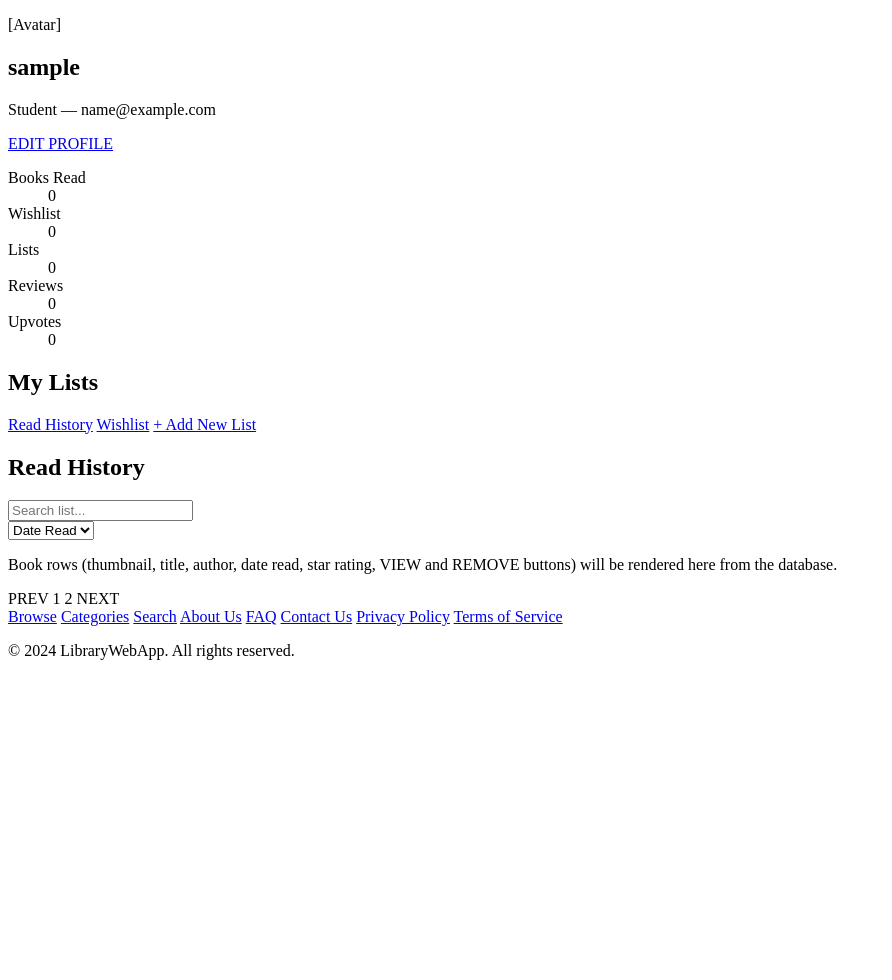
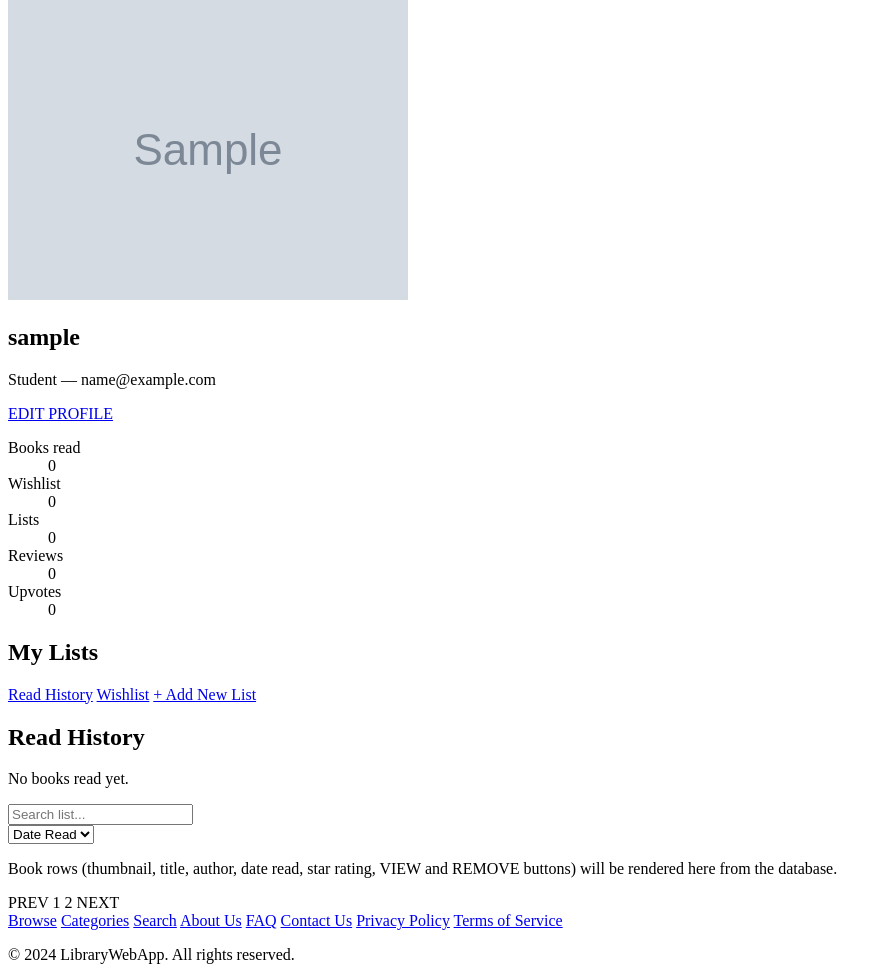
Before and after one commit to CharlesTse601/LibraryWebApp, a Django app: page /login/myaccount/ in a window 1280 px wide. Shown: the part 26-1006 px from the top of the page, without its empty margins (0-892 px from the left). Before the commit the page ends 686 px from the top, so only its background shows below. Run offline with Django 4.2, Linux system fonts and the light colour scheme; a user stored in the database is signed in; tables that the repository leaves empty hold one stand-in row (values such as "Sample post"); grey boxes marked "Sample" are stand-in pictures.

Commit message:
User able to add books and view in read history. Can view from Search results

```diff
--- a/library/templates/library/book_detail.html
+++ b/library/templates/library/book_detail.html
@@ -37,7 +37,10 @@
         {% endif %}
 
         {% if user.is_authenticated %}
-            <a href="#">MARK AS READ</a>
+            <form method="POST" action="{% url 'library:mark_as_read' book.isbn %}">
+                {% csrf_token %}
+                <button type="submit">MARK AS READ</button>
+            </form>
             <a href="#">+ ADD TO NEW LIST</a>
         {% endif %}
 
--- a/library/templates/library/browse.html
+++ b/library/templates/library/browse.html
@@ -32,7 +32,7 @@
         <span>#{{ forloop.counter }}</span>
         <img src="{{ book.cover_image_url }}" alt="{{ book.title }}">
         <p>{{ book.title }}</p>
-        <a href="/books/{{ book.isbn }}">View</a>
+        <a href="{% url 'library:book_detail' book.isbn %}">View</a>
         <form method="POST" action="/lists/add/">
         {% csrf_token %}
         <input type="hidden" name="book_isbn" value="{{ book.isbn }}">
--- a/library/templates/library/profile.html
+++ b/library/templates/library/profile.html
@@ -4,7 +4,12 @@
 
 {% block content %}
 <section>
-    <p>[Avatar]</p>
+    {% load static %}
+    {% if user.avatar %}
+            <img src="{{ user.avatar.url }}" alt="Avatar">
+    {% else %}
+            <img src="{% static '/images/User/default_profile_picture.jpg' %}" alt="Avatar">
+    {% endif %}
     <h1>{{ user.username }}</h1>
     <p>Student &mdash; {{ user.email }}</p>
     <a href="#">EDIT PROFILE</a>
@@ -12,7 +17,7 @@
 
 <section>
     <dl>
-        <dt>Books Read</dt> <dd>0</dd>
+        <dt> Books read </dt> <dd> {{ books_read }}</dd>
         <dt>Wishlist</dt>   <dd>0</dd>
         <dt>Lists</dt>      <dd>0</dd>
         <dt>Reviews</dt>    <dd>0</dd>
@@ -30,6 +35,13 @@
 
     <section>
         <h2>Read History</h2>
+        {% for book in read_history.books.all %}
+            <p>{{ book.title }}</p>
+            <p>{{ book.author }}</p>
+            <a href="{% url 'library:book_detail' book.isbn %}">View</a>
+        {% empty %}
+            <p>No books read yet.</p>
+        {% endfor %}
 
         <form method="GET">
             <input type="text" name="q" placeholder="Search list...">
--- a/library/templates/library/search.html
+++ b/library/templates/library/search.html
@@ -71,6 +71,7 @@
                 {% else %}
                     <p>No ratings yet</p>
                 {% endif %}
+                <a href="{% url 'library:book_detail' book.isbn %}">View</a>
 
                 <a href="{{ book.material_url }}" target="_blank">Read Online</a>
             </div>
--- a/library/urls.py
+++ b/library/urls.py
@@ -7,6 +7,7 @@ urlpatterns = [
     path('browse/', views.browse_view, name='browse'),
     path('search/', views.search_view, name='search'),
     path('books/<str:isbn>/', views.book_detail_view, name='book_detail'),
+    path('books/<str:book_isbn>/mark-as-read/', views.mark_as_read, name='mark_as_read'),
     path('categories/', views.category_list_view, name='categories'),
     path('categories/<str:category_name>/', views.category_detail_view, name='category_detail'),
     path('categories/<str:category_name>/<str:book_isbn>/', views.book_detail_view, name='book_detail'),
--- a/library/views.py
+++ b/library/views.py
@@ -215,8 +215,6 @@ def privacy_policy_view(request):
 def terms_of_service_view(request):
     return render(request, 'library/terms_of_service.html')
 
-def user_login_view(request):
-    from django.contrib.auth import authenticate, login, logout
 
 def user_login_view(request):
     active_tab = request.GET.get('tab', 'login')
@@ -268,4 +266,5 @@ def user_logout_view(request):
 
 def my_books_view(request):
     lists = BookList.objects.filter(user=request.user)
-    return render(request, 'library/my_books.html', {'lists': lists})
+    read_history = lists.filter(list_type='read').first()
+    return render(request, 'library/my_books.html', {'lists': lists,'read_history':read_history})
```
Also changed, not shown: library/templates/library/my_books.html (+8 -0 lines), static/images/User/default_profile_picture.jpg (added).
